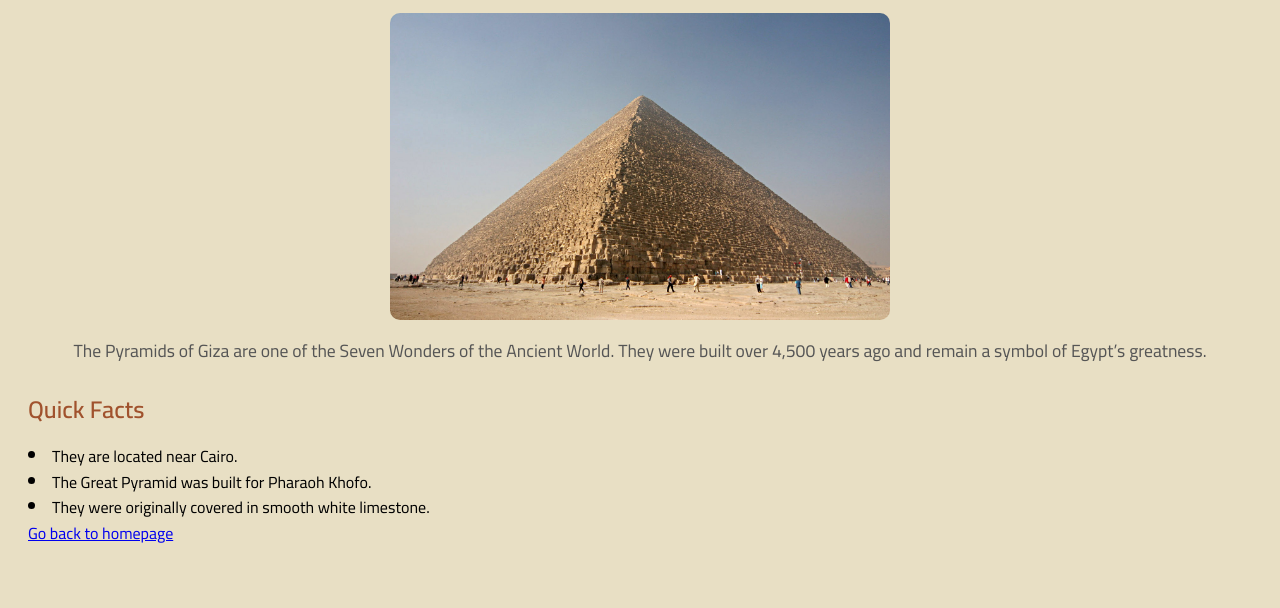
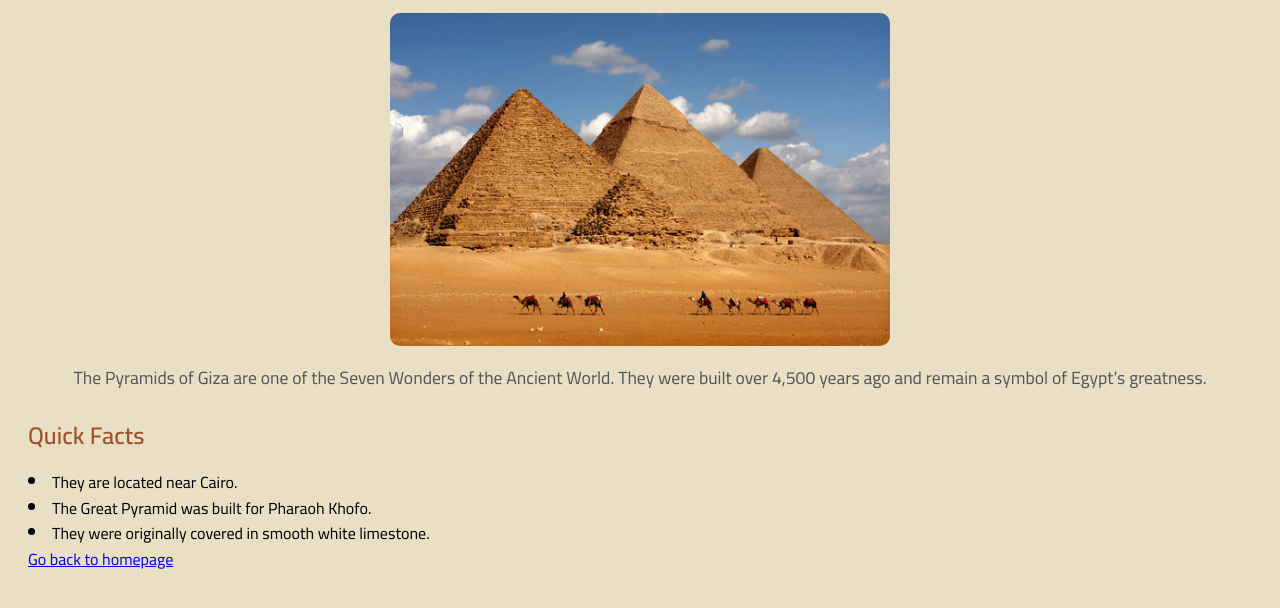
Before and after one commit to hamzasayed596/Welcome-to-Egypt, a plain HTML site: page pyramids.html in a window 1280 px wide. Shown: the part 126-734 px from the top of the page. Drawn offline with Linux system fonts and the light colour scheme.

Commit message:
Update pyramids.html

```diff
--- a/pyramids.html
+++ b/pyramids.html
@@ -7,7 +7,7 @@
 </head>
 <body>
     <h1>The Pyramids of Giza</h1>
-    <img src="Khofo.jpg" width="500px" alt="Picture of the pyramids">
+    <img src="pyramids.jpg" width="500px" alt="Picture of the pyramids">
     <p class="description">
         The Pyramids of Giza are one of the Seven Wonders of the Ancient World.
         They were built over 4,500 years ago and remain a symbol of Egypt’s greatness.
```
